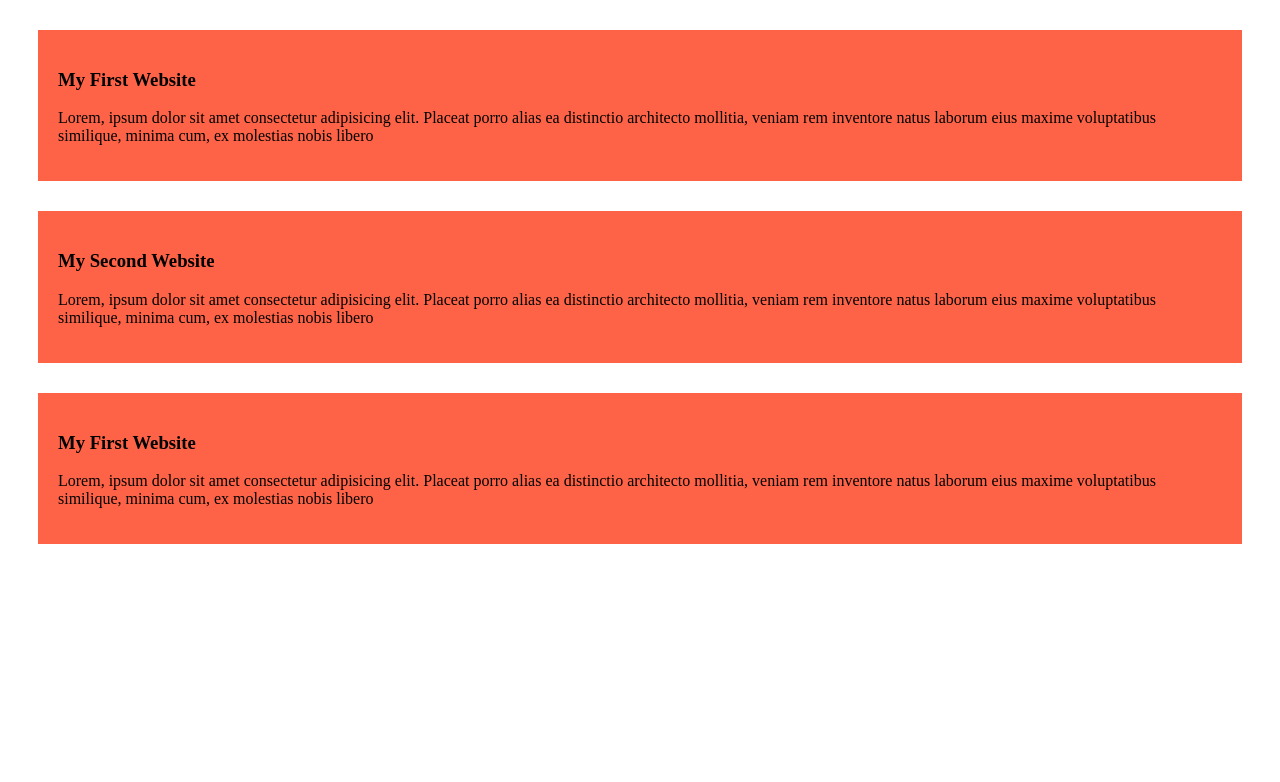
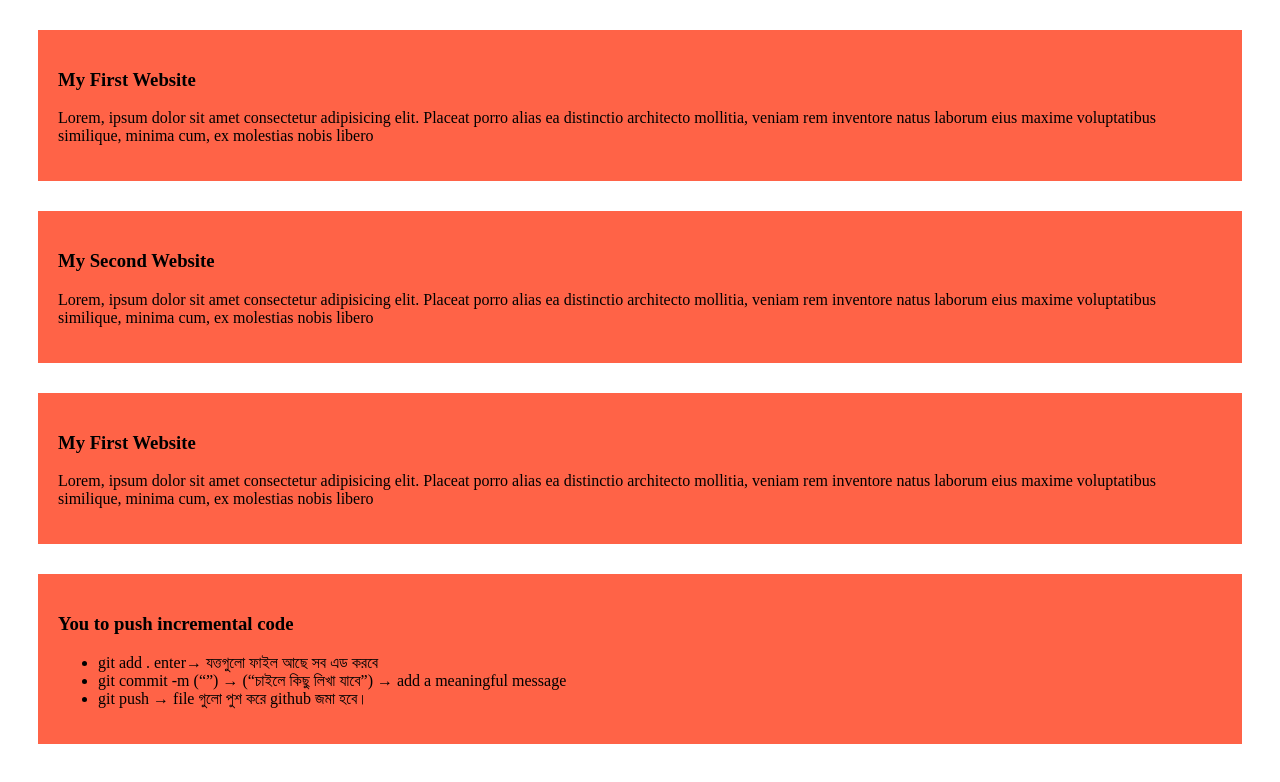
Before and after one commit to jihadahmed2004/my-first-github-repo, a plain HTML site: page index.html in a window 1280 px wide. Drawn offline with Linux system fonts and the light colour scheme.

Commit message:
added a list of push code

```diff
--- a/index.html
+++ b/index.html
@@ -25,5 +25,13 @@
             inventore natus laborum eius maxime voluptatibus similique, minima cum, ex molestias nobis libero
         </p>
     </div>
+    <div>
+        <h3>You to push incremental code</h3>
+        <ul>
+           <li>git add . enter→ যত্তগুলো ফাইল আছে সব এড করবে</li>
+            <li>git commit -m (“”) → (“চাইলে কিছু লিখা যাবে”) → add a meaningful message</li>
+            <li>git push → file গুলো পুশ করে github জমা হবে।</li>
+        </ul>
+    </div>
 </body>
 </html>
```
